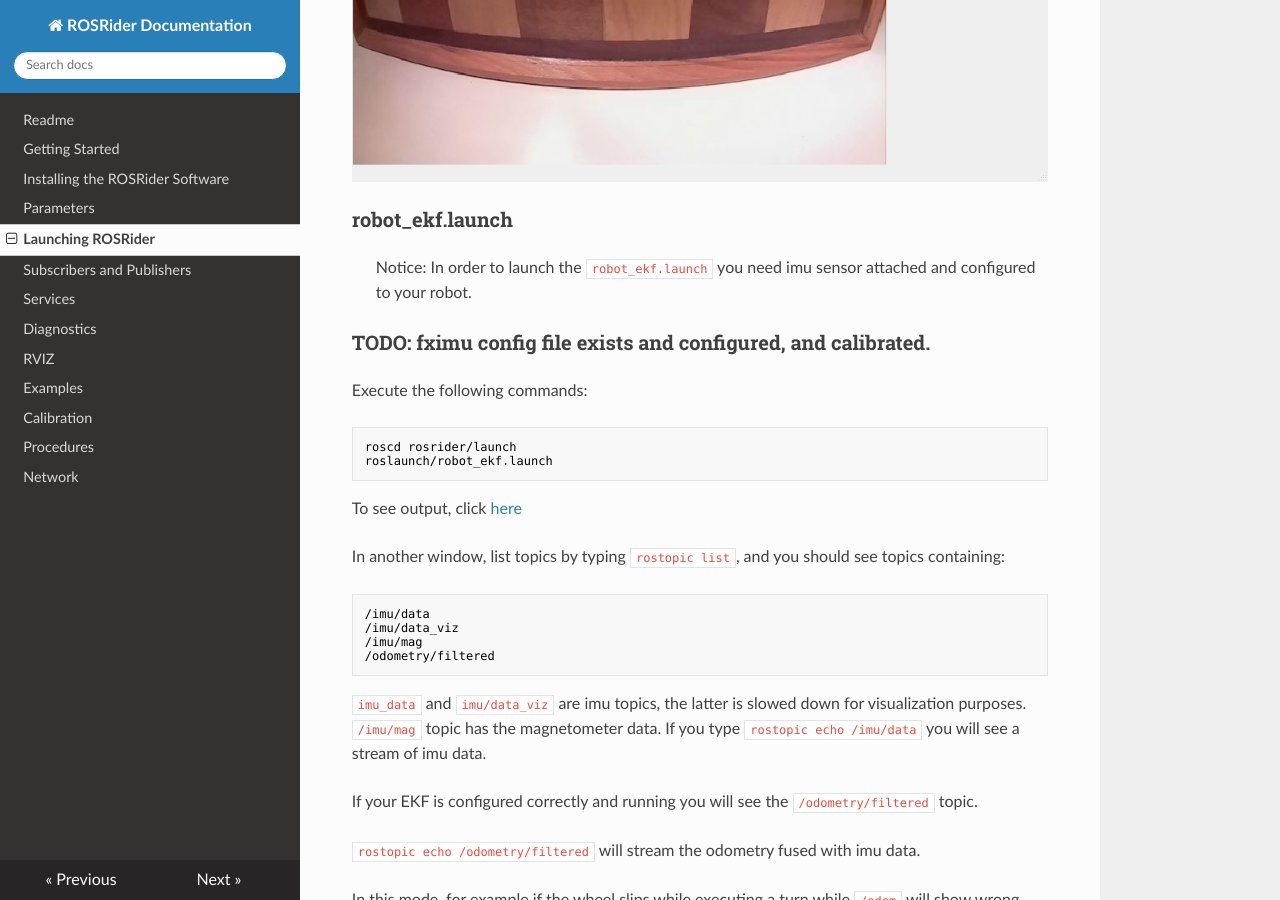
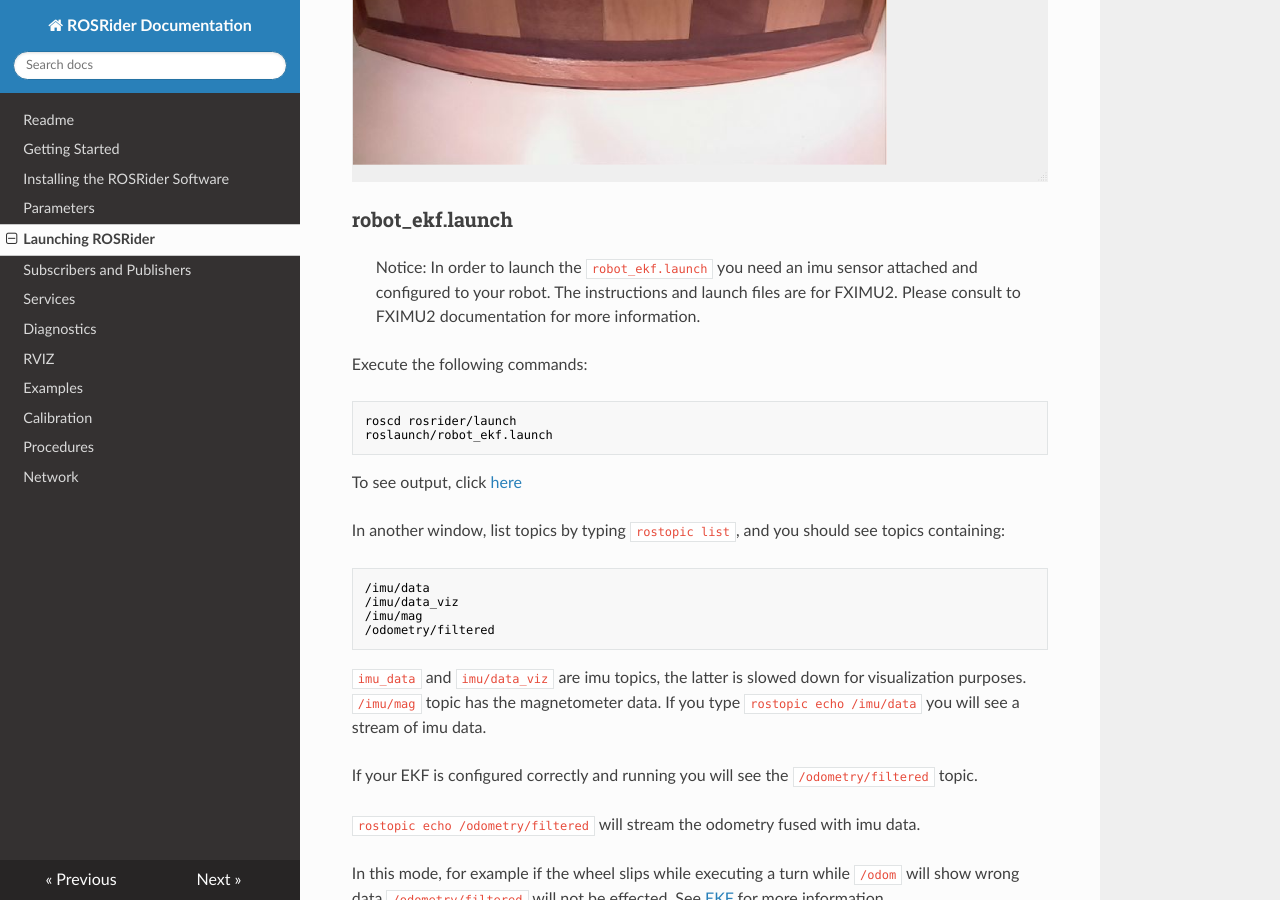
Before and after one commit to ROSRider/rosrider_doc, an MkDocs documentation site: the page built from docs/LAUNCH.md, in a window 1280 px wide and 900 px high, scrolled down 2865 px. Built offline with MkDocs 1.6.1, drawn with Linux system fonts in a browser that asks for light colours; nearby versions of some CDN libraries; old or Windows-style settings are respelled for this version of MkDocs.

Commit message:
latest commit

```diff
--- a/docs/LAUNCH.md
+++ b/docs/LAUNCH.md
@@ -121,9 +121,7 @@ You should see a window pop up, and display the image that the robot captures li
 
 ### robot_ekf.launch
 
->Notice: In order to launch the `robot_ekf.launch` you need imu sensor attached and configured to your robot.
-
-### TODO: fximu config file exists and configured, and calibrated.
+>Notice: In order to launch the `robot_ekf.launch` you need an imu sensor attached and configured to your robot. The instructions and launch files are for FXIMU2. Please consult to FXIMU2 documentation for more information.
 
 Execute the following commands:
 
```
